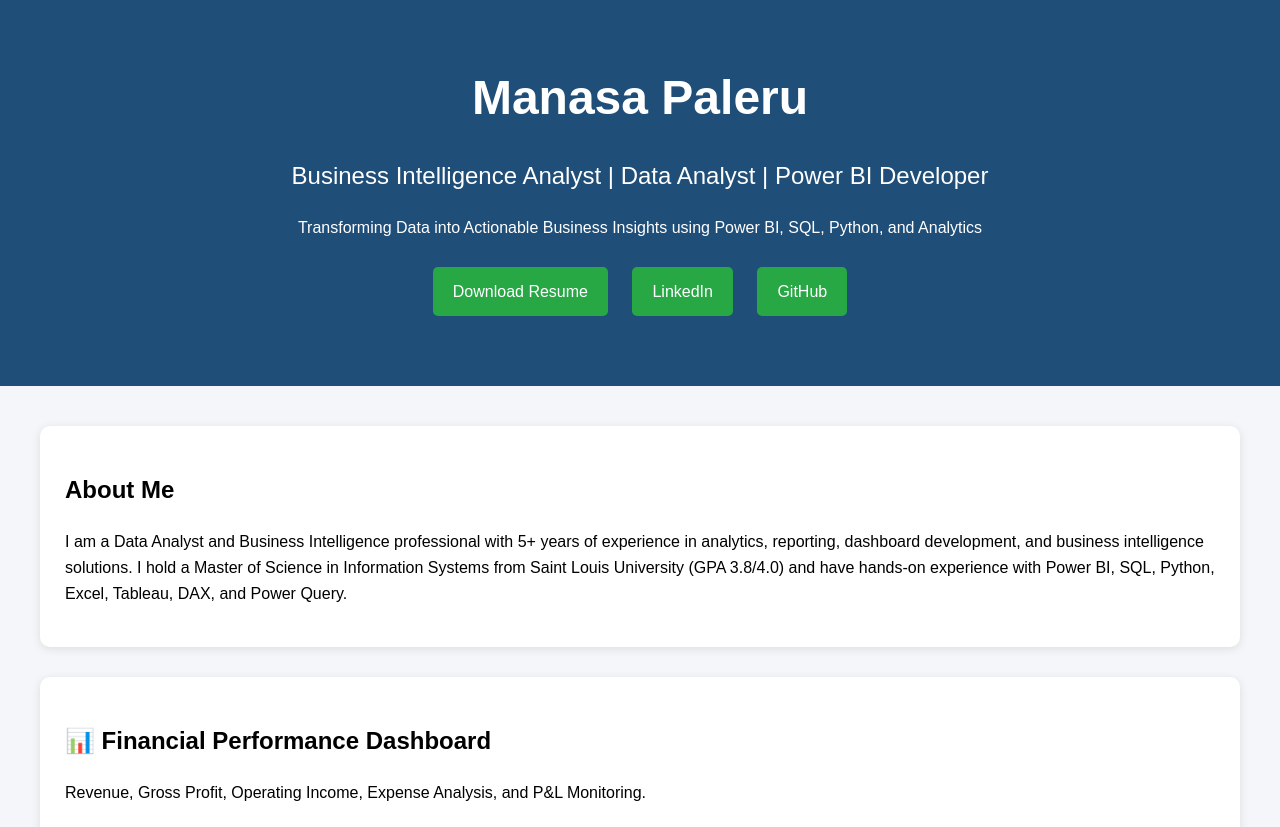
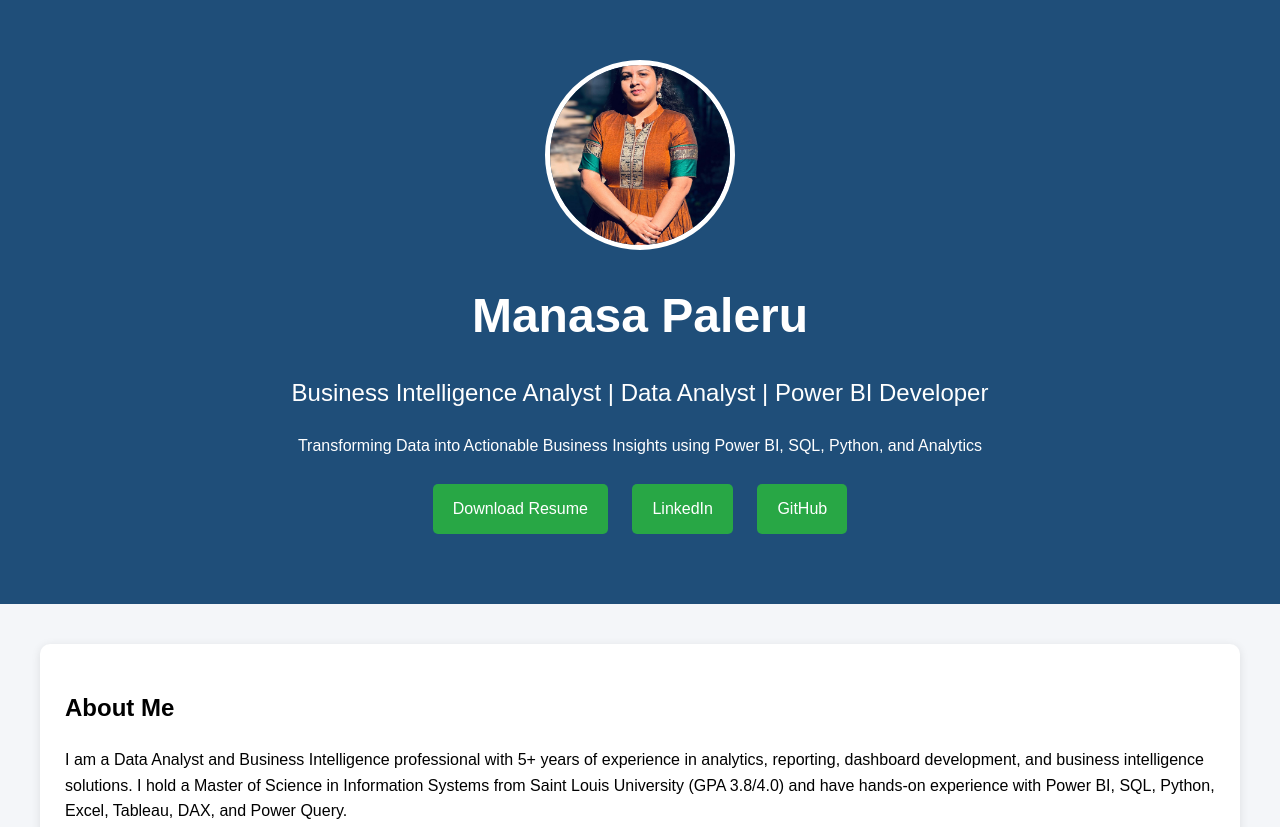
Before and after one commit to manasapaleru28-crypto/manasa-portfolio, a plain HTML site: page index.html in a window 1280 px wide. Shown: the top 827 px of the page. Drawn offline with Linux system fonts and the light colour scheme.

Commit message:
Update index.html

```diff
--- a/index.html
+++ b/index.html
@@ -82,6 +82,16 @@ padding:20px;
 
 <header>
 
+<img src="profile.jpeg"
+style="
+width:180px;
+height:180px;
+border-radius:50%;
+object-fit:cover;
+border:5px solid white;
+margin-bottom:20px;
+">
+
 <h1>Manasa Paleru</h1>
 
 <h2>
@@ -95,7 +105,9 @@ Transforming Data into Actionable Business Insights using
 Power BI, SQL, Python, and Analytics
 </p>
 
-<a class="btn" href="Manasa_Resume.pdf" target="_blank">
+<a class="btn"
+href="Manasa_Resume.pdf"
+target="_blank">
 Download Resume
 </a>
 
```
